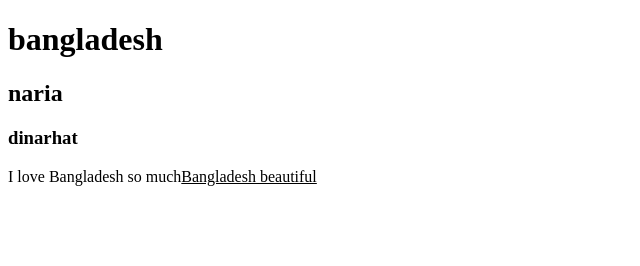
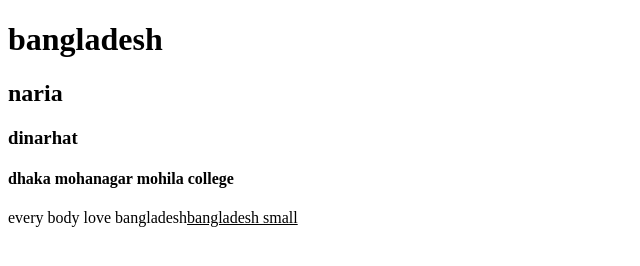
Before and after one commit to RafiqueMridha/developer-portfolio1, a plain HTML site: page index.html in a window 1280 px wide. Shown: the whole page, without its empty margins (0-640 px from the left). Drawn offline with Linux system fonts and the light colour scheme.

Commit message:
developer

```diff
--- a/index.html
+++ b/index.html
@@ -4,12 +4,13 @@
     <meta charset="UTF-8">
     <meta http-equiv="X-UA-Compatible" content="IE=edge">
     <meta name="viewport" content="width=device-width, initial-scale=1.0">
-    <title>Document</title>
+    <title>git</title>
     <h1>bangladesh</h1>
     <h2>naria</h2>
     <h3>dinarhat</h3>
+    <h4>dhaka mohanagar mohila college</h4>
 </head>
 <body>
-<p>I love Bangladesh so much<u>Bangladesh beautiful</u></p>
+<p>every body love bangladesh<u>bangladesh small </u></p>
 </body>
 </html>
```
